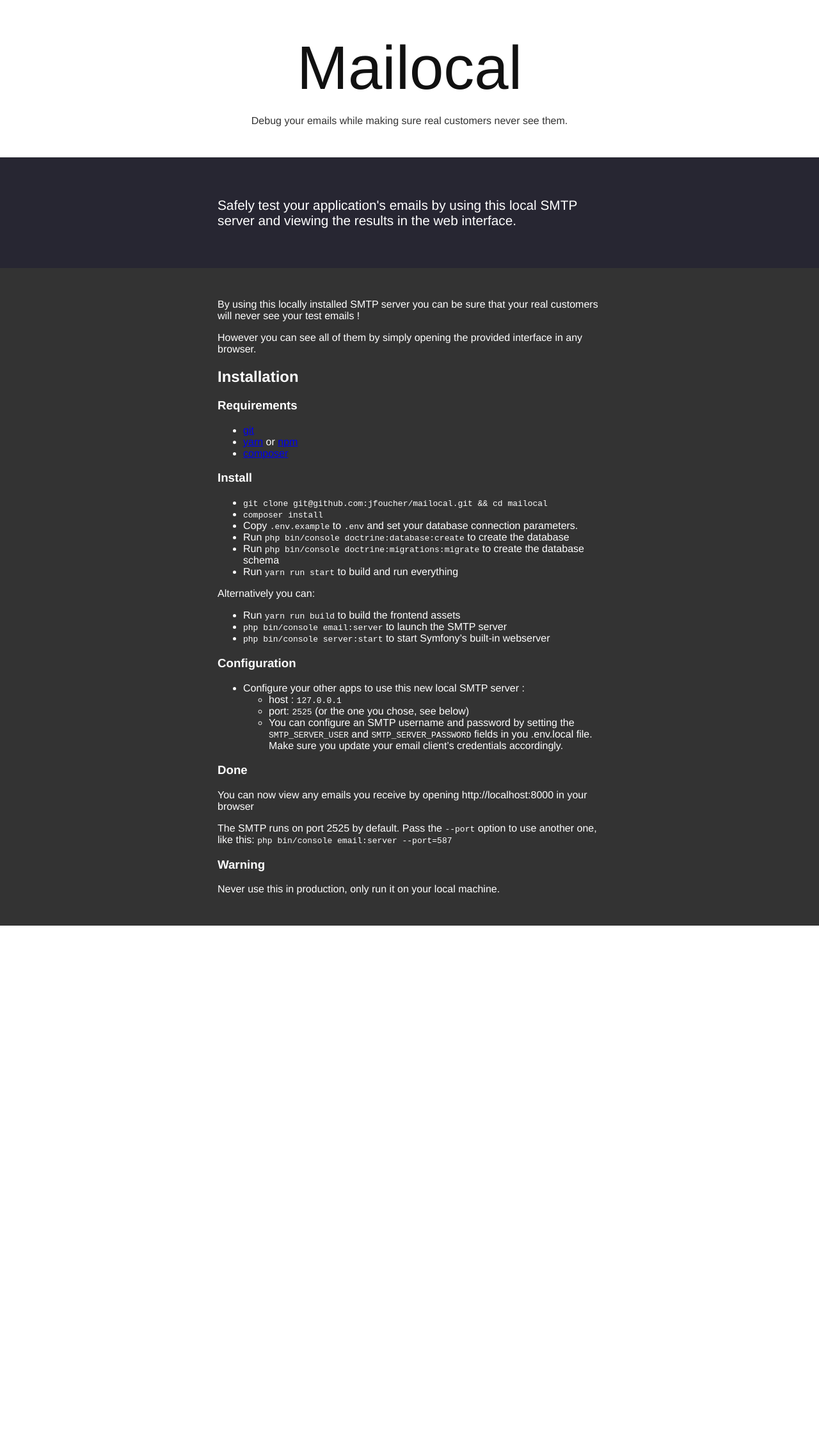
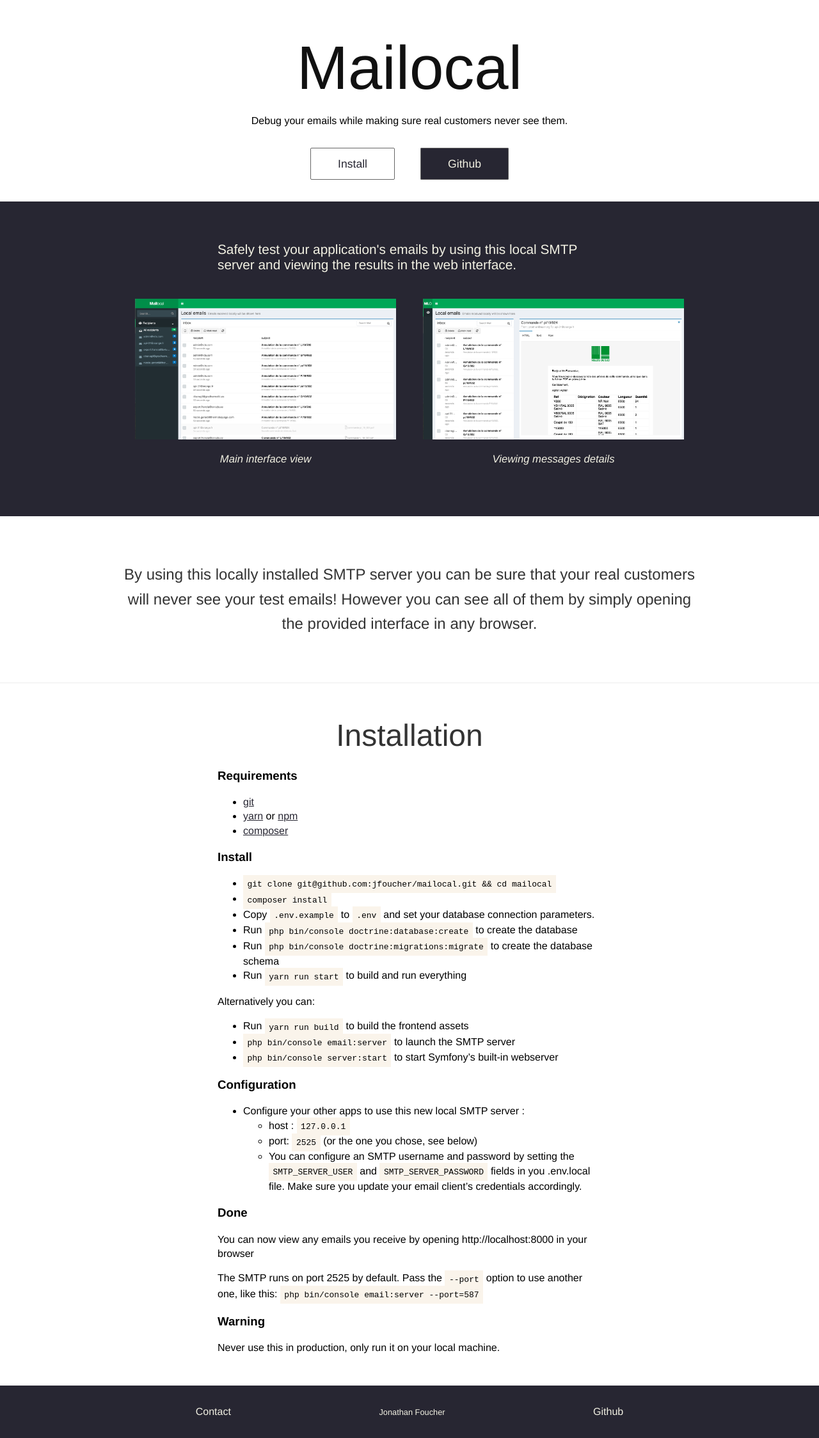
Before and after one commit to jfoucher/Mailocal, a Jekyll site: the page built from index.md, in a window 1280 px wide. Shown: the whole page at 64% size. Built offline with Jekyll 4.4.1, drawn with Linux system fonts in a browser that asks for light colours; before the commit the page ends 1447 px from its top, so only the background shows below that.

Commit message:
Make it look better

```diff
--- a/_layouts/default.html
+++ b/_layouts/default.html
@@ -8,5 +8,18 @@
 </head>
 <body>
         {{ content }}
+<div class="container footer dark">
+    <div class="wide">
+        <div class="item">
+            <a class="dark" href="mailto:jfoucher@gmail.com">Contact</a>
+        </div>
+        <div class="item">
+            <a class="dark small" href="https://jfoucher.com">Jonathan Foucher</a>
+        </div>
+        <div class="item">
+            <a class="dark" href="https://github.com/jfoucher/mailocal">Github</a>
+        </div>
+    </div>
+</div>
 </body>
 </html>
--- a/_layouts/home.html
+++ b/_layouts/home.html
@@ -3,18 +3,47 @@ layout: default
 ---
 
 <div class="container header">
-    <div>
+    <div class="med">
         <h1>{{ page.title }}</h1>
         <p>{{ page.excerpt }}</p>
+        <p class="cta">
+            <a href="#main">Install</a>
+            <a class="dark" href="https://github.com/jfoucher/mailocal">Github</a>
+        </p>
     </div>
 </div>
-<div class="container intro">
-    <div>
+<div class="container intro dark">
+    <div class="med">
         {{ page.intro }}
     </div>
+    {% if page.images %}
+    <div class="wide images">
+        {% for image in page.images %}
+        <div class="image">
+            {% if image.link %}
+            <a href="{{ image.link }}" target="_blank">
+            {% endif %}
+            <img src="{{ image.image }}" />
+            {% if image.link %}
+            </a>
+            {% endif %}
+            <p class="caption">
+                <em>{{ image.title }}</em>
+            </p>
+        </div>
+        {% endfor %}
+    </div>
+    {% endif %}
 </div>
-<div class="container content">
-    <div>
+{% if page.intro2 %}
+<div class="container intro2">
+    <div class="wide">
+        {{ page.intro2 }}
+    </div>
+</div>
+{% endif %}
+<div class="container content" id="main">
+    <div class="med">
         {{ content }}
     </div>
 </div>
--- a/assets/css/styles.scss
+++ b/assets/css/styles.scss
@@ -8,17 +8,50 @@ body {
     font-family: "Helvetica Neue", Geneva, sans-serif;
     margin: 0;
     padding:0;
+    box-sizing: border-box;
+}
+.dark {
+    color: #f2f1e3;
+    background: #272632;
+}
+.small {
+    font-size: 0.8em;
+    font-weight: 200;
+}
+a {
+    color: #272632;
+}
+a:hover, a:focus {
+    color: #373546;
+}
+a:visited {
+    color: #686679;
+}
+a.dark {
+    color: #f2f1e3;
+}
+a.dark:hover, a.dark:focus {
+    color: #f5f4e6;
+}
+a.dark:visited {
+    color: #f2f1e3;
+}
+.clear {
+    color: #333;
 }
 .container {
-    > div {
+    .med {
         max-width: 600px;
+        margin: 0 auto;
+    }
+    .wide {
+        max-width: 900px;
         margin: 0 auto;
     }
 }
 .header {
     padding: 2em 0;
     text-align: center;
-    color: #333;
     h1 {
         font-weight: 200;
         font-size: 6em;
@@ -27,18 +60,78 @@ body {
     }
     p {
         font-weight: 200;
-        color: #333;
+    }
+    .cta {
+        margin-top: 3em;
+        a {
+            border-radius: 2px;
+            font-weight: 400;
+            font-size: 1.1em;
+            margin: 0 1em;
+            border: 1px solid #666;
+            padding: 0.8em 2.4em ;
+            text-decoration: none;
+        }
     }
 }
 .intro {
     font-size: 1.3em;
 
     padding: 3em 0;
-    color: #fff;
-    background: #272632;
 }
+.images {
+    display:flex;
+    justify-content: space-between;
+    flex-direction: row;
+    padding-top: 2em;
+    .image {
+        flex:1;
+        margin: 0 1em;
+        img {
+            width: 100%;
+        }
+        .caption {
+            text-align: center;
+            font-weight: 200;
+            font-size: 0.8em;
+        }
+    }
+}
+
+.intro2 {
+    padding: 3em 0;
+    border-bottom: 1px solid #eee;
+    color: #333;
+    background: #fff;
+    font-size: 1.5em;
+    font-weight: 200;
+    line-height: 1.6em;
+    text-align: center;
+}
+
 .content {
-    background: #333;
-    color: #fff;
     padding: 2em 0;
+    line-height: 1.4em;
+    h2 {
+        font-size: 3em;
+        font-weight: 200;
+        color: #333;
+        text-align: center;
+    }
 }
+.footer .wide {
+    display: flex;
+    flex-direction: row;
+    justify-content: space-around;
+    .item {
+        padding: 2em;
+        a {
+            text-decoration: none;
+        }
+    }
+}
+
+code {
+    background: #faf4eb;
+    padding: 0.5em;
+}
--- a/index.md
+++ b/index.md
@@ -3,12 +3,16 @@ title: Mailocal
 layout: home
 excerpt: Debug your emails while making sure real customers never see them.
 intro: Safely test your application's emails by using this local SMTP server and viewing the results in the web interface.
-
+intro2: By using this locally installed SMTP server you can be sure that your real customers will never see your test emails! However you can see all of them by simply opening the provided interface in any browser.
+images:
+  - title: Main interface view
+    image: assets/img/img1.png
+    link: assets/img/img1.png
+  - title: Viewing messages details
+    image: assets/img/img2.png
+    link: assets/img/img2.png
 ---
 
-By using this locally installed SMTP server you can be sure that your real customers will never see your test emails !
-
-However you can see all of them by simply opening the provided interface in any browser.
 
 ## Installation
 
```
Also changed, not shown: assets/img/img1.png (added), assets/img/img2.png (added).
